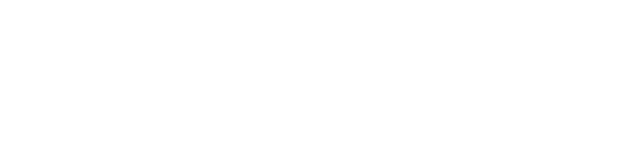
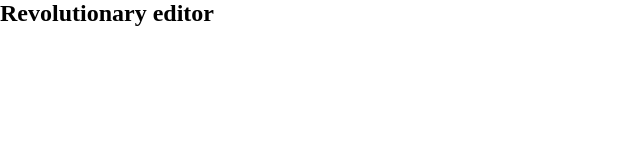
Before and after one commit to orenkole/forkio, a website: page src/html/index.html in a window 1280 px wide. Shown: the whole page, without its empty margins (0-640 px from the left). Drawn offline with nearby package versions, Linux system fonts and the light colour scheme; files that its build step writes are made by us from their sources; files whose address does not match are found by name.

Commit message:
empty commit

```diff
--- a/src/html/main.html
+++ b/src/html/main.html
@@ -1,2 +1,3 @@
 <main>
+  @@include("./revolutionary-editor.html")
 </main>
--- /dev/null
+++ b/src/html/revolutionary-editor.html
@@ -0,0 +1 @@
+<h2 class="section-subtitle">Revolutionary editor</h2>
```
Also changed, not shown: index.html (+2 -0 lines), dist/css/styles.min.css, 1 other file.
